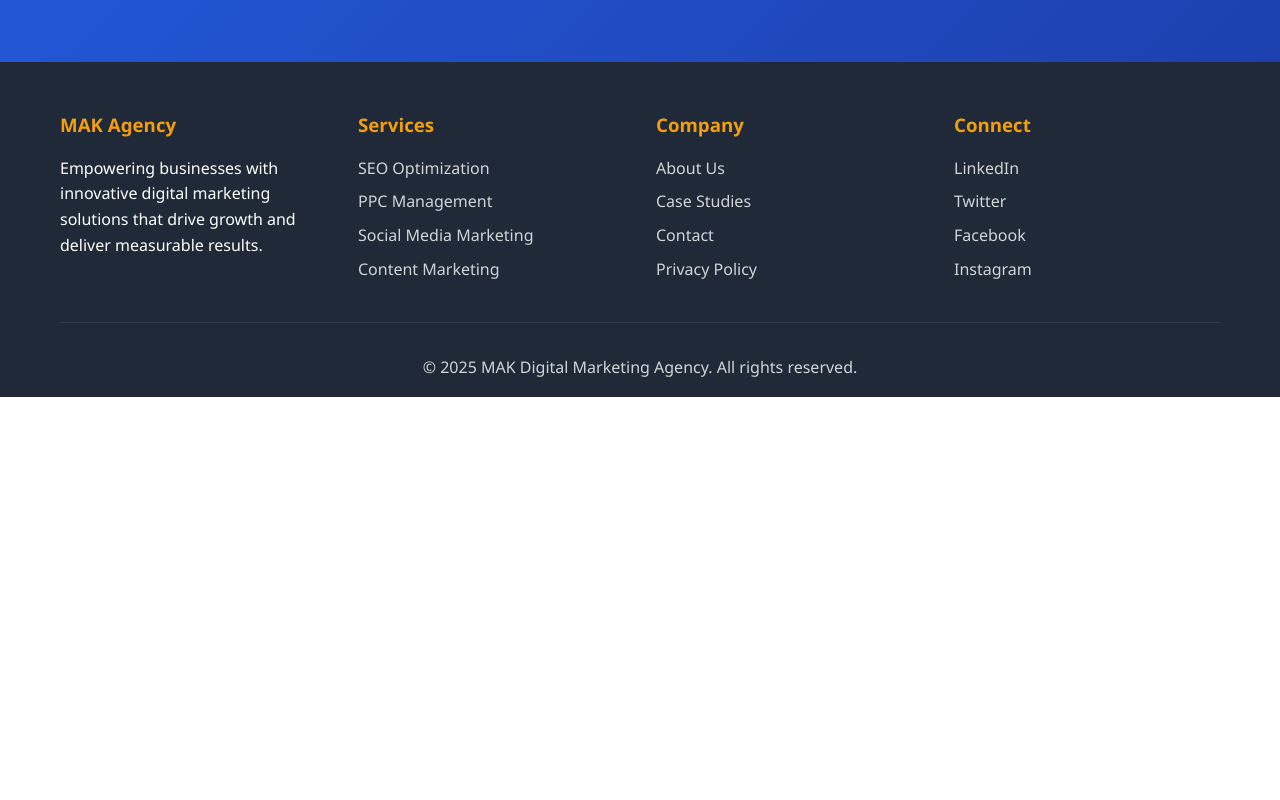
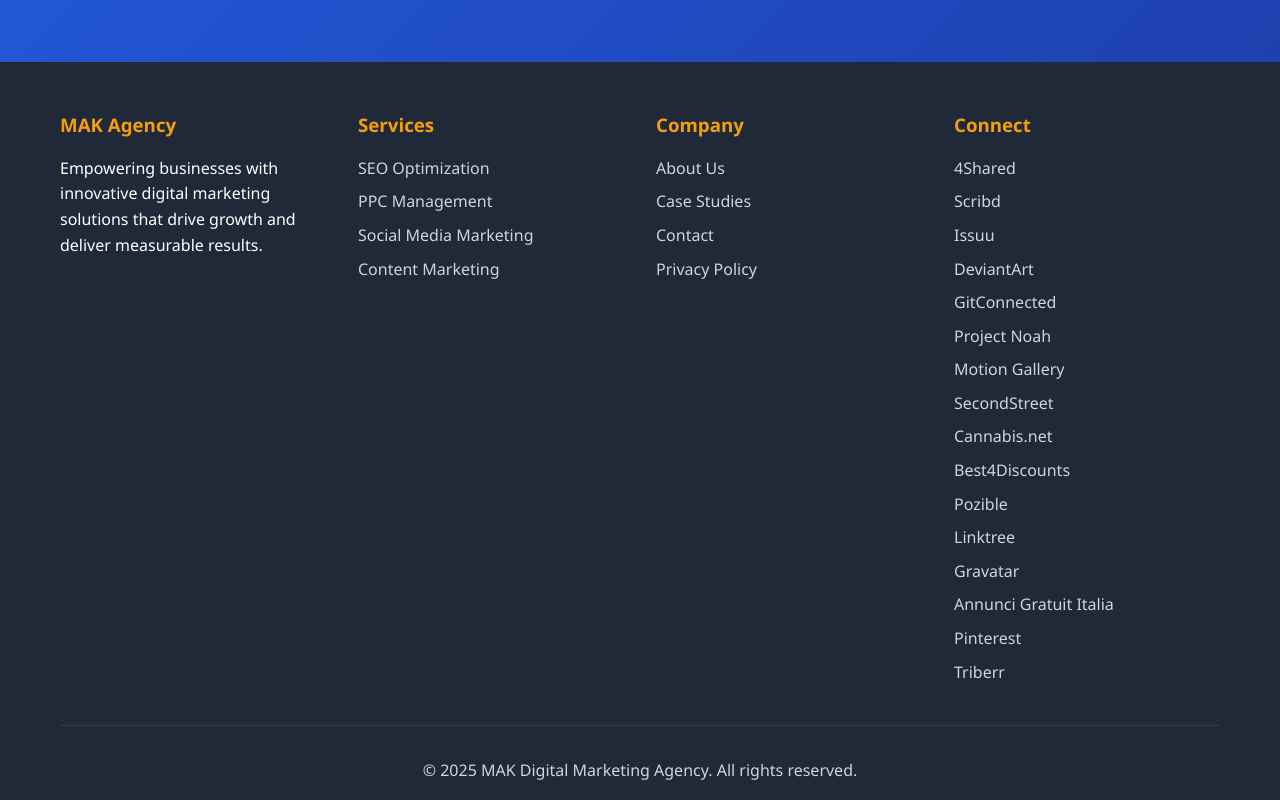
Before and after one commit to muxdaslam/Agency, a plain HTML site: page index.html in a window 1280 px wide. Shown: the part 4717-5517 px from the top of the page. Before the commit the page ends 5114 px from the top, so only its background shows below. Drawn offline with Linux system fonts and the light colour scheme.

Commit message:
Update index.html

```diff
--- a/index.html
+++ b/index.html
@@ -500,7 +500,7 @@
                 <li><a href="#testimonials">Testimonials</a></li>
                 <li><a href="#contact">Contact</a></li>
             </ul>
-            <a href="#contact" class="cta-button">Get Started</a>
+            <a href="https://muxdaslam.com/" class="cta-button">Get Started</a>
         </nav>
     </header>
 
@@ -726,7 +726,7 @@
                     <h3>Company</h3>
                     <ul>
                         <li><a href="#about">About Us</a></li>
-                        <li><a href="#testimonials">Case Studies</a></li>
+                        <li><a href="https://www.bloglovin.com/@mak73/how-to-do-an-effective-campaign-on-meta-a">Case Studies</a></li>
                         <li><a href="#contact">Contact</a></li>
                         <li><a href="#">Privacy Policy</a></li>
                     </ul>
@@ -734,11 +734,23 @@
                 <div class="footer-section">
                     <h3>Connect</h3>
                     <ul>
-                        <li><a href="#">LinkedIn</a></li>
-                        <li><a href="#">Twitter</a></li>
-                        <li><a href="#">Facebook</a></li>
-                        <li><a href="#">Instagram</a></li>
-                    </ul>
+                        <li><a href="https://www.4shared.com/s/f8kSd-myQjq" target="_blank">4Shared</a></li>
+        <li><a href="https://www.scribd.com/document/924243411/How-to-boost-inbound-marketing-success-with-content-marketing-SEO-and-social-media-marketing" target="_blank">Scribd</a></li>
+        <li><a href="https://issuu.com/muxdaslam/docs/best_digital_marketer_in_ernakulam_kerala" target="_blank">Issuu</a></li>
+        <li><a href="https://www.deviantart.com/muxdaslam" target="_blank">DeviantArt</a></li>
+        <li><a href="https://gitconnected.com/muxdaslam" target="_blank">GitConnected</a></li>
+        <li><a href="https://projectnoah.org/users/mak" target="_blank">Project Noah</a></li>
+        <li><a href="https://motion-gallery.net/users/843178" target="_blank">Motion Gallery</a></li>
+        <li><a href="https://secondstreet.ru/profile/MAK/" target="_blank">SecondStreet</a></li>
+        <li><a href="https://cannabis.net/user/192044" target="_blank">Cannabis.net</a></li>
+        <li><a href="https://www.best4discounts.com/dashboard/" target="_blank">Best4Discounts</a></li>
+        <li><a href="https://www.pozible.com/profile/makk" target="_blank">Pozible</a></li>
+        <li><a href="https://linktr.ee/muxdaslam" target="_blank">Linktree</a></li>
+        <li><a href="https://gravatar.com/personyoung74c3e30ac0" target="_blank">Gravatar</a></li>
+        <li><a href="https://www.annuncigratuititalia.it/author/makk/" target="_blank">Annunci Gratuit Italia</a></li>
+        <li><a href="https://www.pinterest.com/muxdaslam/" target="_blank">Pinterest</a></li>
+        <li><a href="https://triberr.com/MAK" target="_blank">Triberr</a></li>
+    </ul>
                 </div>
             </div>
             <div class="footer-bottom">
```
